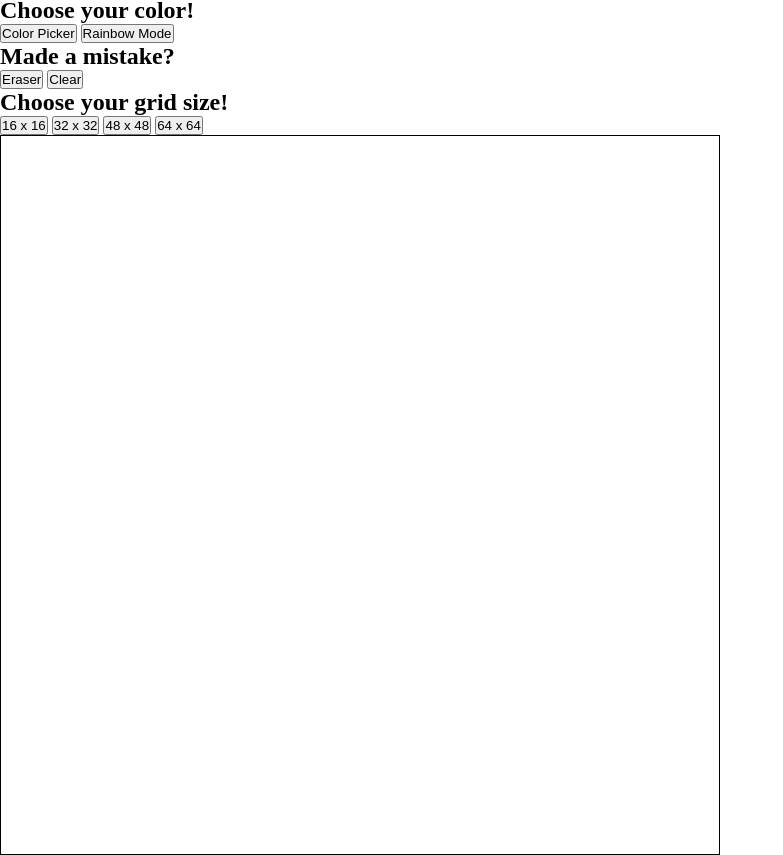
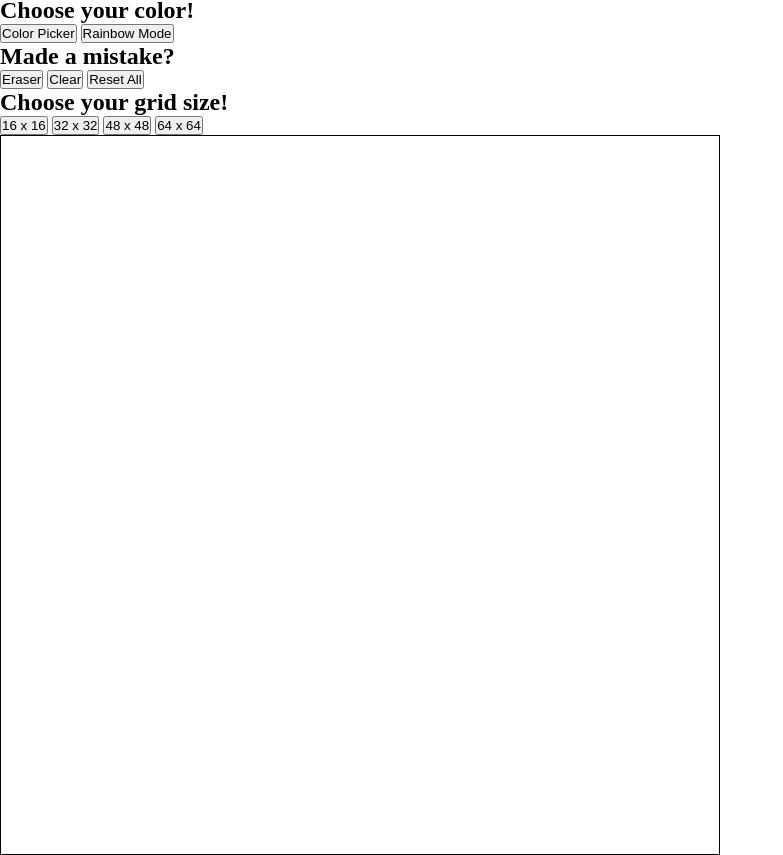
Before and after one commit to arjenvoorend/odin-etch-a-sketch, a plain HTML site: page index.html in a window 1280 px wide. Shown: the part 40-895 px from the top of the page, without its empty margins (0-783 px from the left). Drawn offline with Linux system fonts and the light colour scheme.

Commit message:
Add reset button

```diff
--- a/index.html
+++ b/index.html
@@ -27,6 +27,7 @@
           <h2>Made a mistake?</h2>
           <button id="eraser">Eraser</button>
           <button id="clear-all">Clear</button>
+          <button id="reset-all">Reset All</button>
         </div>
       </div>
       <div class="grid-size-buttons">
```
